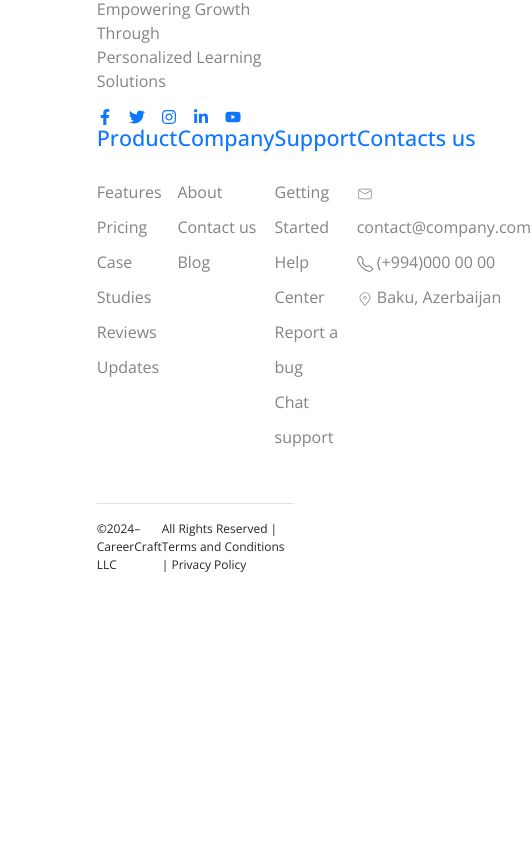
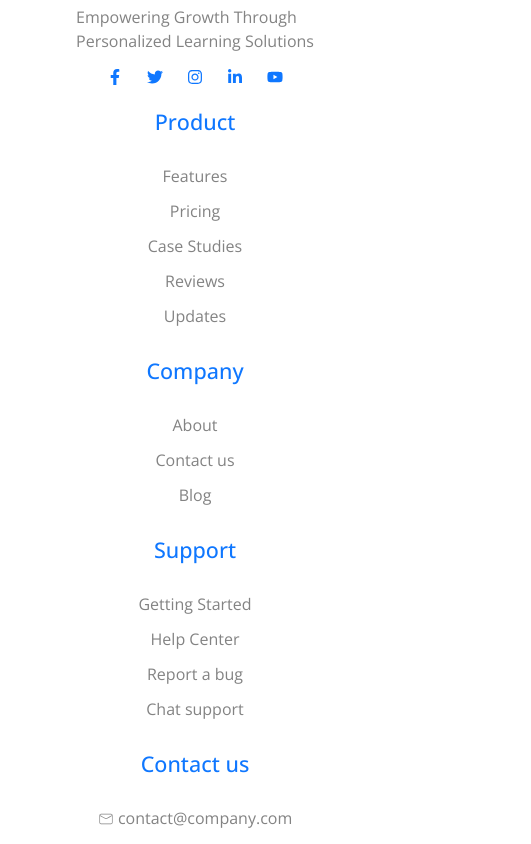
Before and after one commit to Termosfer/careercraft, a React (Vite) app: page /auth/login in a window 390 px wide. Shown: the part 999-1843 px from the top of the page, 531 px wide, since content can reach past the window. Before the commit the page ends 1661 px from the top, so only its background shows below. Built offline with nearby package versions, Linux system fonts and the light colour scheme.

Commit message:
responsive footer

```diff
--- a/src/components/footer/Footer.jsx
+++ b/src/components/footer/Footer.jsx
@@ -16,49 +16,80 @@ import {
 const Footer = () => {
   return (
     <div style={{ background: "#fff" }} className="py-4">
-      <Container className="w-75 p-5">
+      <Container className="p-5 w-75 p-5">
         <Row>
-          <Col>
-            <div className="d-flex flex-column" >
+          <Col xs={12} md={12} lg={3} className="mb-4 mb-md-3">
+            <div className="d-flex flex-column align-items-lg-start align-items-md-center align-items-center pt-2">
               <img src={logo} className="logo mb-3" alt="logo" />
-              <div className="d-flex flex-column text" style={{color:"#838383"}}>
-                <p className="my-0">Empowering Growth Through </p>
+              <div
+                className=" text-md-start text-nowrap"
+                style={{ color: "#838383" }}
+              >
+                <p className="my-0 ">Empowering Growth Through</p>
                 <p>Personalized Learning Solutions</p>
               </div>
-              <div className="d-flex align-items-center column-gap-3" style={{color:"#0F77FF"}}>
-                <FaFacebookF />
-                <FaTwitter />
-                <FaInstagram />
-                <FaLinkedinIn />
-                <FaYoutube />
+              <div
+                className="d-flex justify-content-lg-between justify-content-md-center justify-content-between gap-md-4 gap-4 text-nowrap"
+                style={{ color: "#0F77FF" }}
+              >
+                <FaFacebookF className="" />
+                <FaTwitter className="" />
+                <FaInstagram className="" />
+                <FaLinkedinIn className="" />
+                <FaYoutube className="" />
               </div>
             </div>
           </Col>
-          <Col xs={9}>
-            <div className="d-flex justify-content-between text">
-              <div className="d-flex flex-column text" style={{color:"#838383"}}>
-                <h4 className="mb-4" style={{color:"#0F77FF"}}>Product</h4>
+          <Col xs={12} md={6} lg={2} className="mb-4 mb-md-0">
+            <div
+              className="mx-5 d-flex flex-column align-items-md-center align-items-center align-items-lg-start text-nowrap text"
+              style={{ color: "#838383" }}
+            >
+              <h4 className="mb-4" style={{ color: "#0F77FF" }}>
+                Product
+              </h4>
               <span>Features</span>
               <span>Pricing</span>
               <span>Case Studies</span>
               <span>Reviews</span>
               <span>Updates</span>
             </div>
-              <div className="d-flex flex-column text" style={{color:"#838383"}}>
-                <h4 className="mb-4" style={{color:"#0F77FF"}}>Company</h4>
+          </Col>
+          <Col xs={12} md={6} lg={2} className="mb-4 mb-md-0">
+            <div
+              className="mx-5 d-flex flex-column align-items-md-center align-items-center align-items-lg-start text-nowrap text  "
+              style={{ color: "#838383" }}
+            >
+              <h4 className="mb-4" style={{ color: "#0F77FF" }}>
+                Company
+              </h4>
               <span>About</span>
               <span>Contact us</span>
               <span>Blog</span>
             </div>
-              <div className="d-flex flex-column text" style={{color:"#838383"}}>
-                <h4 className="mb-4" style={{color:"#0F77FF"}}>Support</h4>
+          </Col>
+          <Col xs={12} md={6} lg={2} className="mb-4 mb-md-0">
+            <div
+              className="mx-5 d-flex flex-column align-items-md-center align-items-center align-items-lg-start text-nowrap text"
+              style={{ color: "#838383" }}
+            >
+              <h4 className="mb-4" style={{ color: "#0F77FF" }}>
+                Support
+              </h4>
               <span>Getting Started</span>
               <span>Help Center</span>
               <span>Report a bug</span>
               <span>Chat support</span>
             </div>
-              <div className="d-flex flex-column text" style={{color:"#838383"}}>
-                <h4 className="mb-4" style={{color:"#0F77FF"}}>Contacts us</h4>
+          </Col>
+          <Col xs={12} md={6} lg={3} className="mb-4 mb-md-0">
+            <div
+              className="mx-5 d-flex flex-column align-items-md-center align-items-center align-items-lg-start text-nowrap text"
+              style={{ color: "#838383" }}
+            >
+              <h4 className="mb-4" style={{ color: "#0F77FF" }}>
+                Contact us
+              </h4>
               <span>
                 <CiMail /> contact@company.com
               </span>
@@ -69,16 +100,15 @@ const Footer = () => {
                 <CiLocationOn /> Baku, Azerbaijan
               </span>
             </div>
-            </div>
           </Col>
         </Row>
         <div className="pt-5"></div>
         <div
-          className="d-flex justify-content-between text-dark py-3 border-top"
+          className="d-flex flex-column flex-md-row justify-content-between text-dark py-3 border-top text-center"
           style={{ fontSize: "12px" }}
         >
           <span>©{new Date().getFullYear()}– CareerCraft LLC</span>
-          <span>
+          <span className="text-center text-md-start">
             All Rights Reserved | Terms and Conditions | Privacy Policy
           </span>
         </div>
--- a/src/components/footer/style.css
+++ b/src/components/footer/style.css
@@ -1,12 +1,22 @@
-.footer-logo{
-    font-size: 30px;
-    font-weight: 800;
+.footer-logo {
+  font-size: 30px;
+  font-weight: 800;
 }
 
-h4{
-    font-size: 20px;
+h4 {
+  font-size: 20px;
 }
-.text > span{
-    font-size: 16px;
-    line-height: 35px;
+.text > span {
+  font-size: 16px;
+  line-height: 35px;
+  text-align: left;
 }
+
+.icons {
+    margin: 0;
+  width: 100%;
+  display: flex;
+
+  column-gap: 30px;
+  /* justify-content: space-between; */
+}
--- a/src/config/authSlice.js
+++ b/src/config/authSlice.js
@@ -26,6 +26,8 @@ const authSlice = createSlice({
     clearInput: (state) => {
       state.email = "";
       state.password = "";
+      state.name = "";
+      state.surname = "";
     },
   },
 });
--- a/src/pages/login/Register.jsx
+++ b/src/pages/login/Register.jsx
@@ -16,6 +16,7 @@ import {
   changeLastName,
   changeEmail,
   changePassword,
+  clearInput
 } from "../../config/authSlice";
 function Register() {
   const dispatch = useDispatch();
@@ -54,6 +55,7 @@ function Register() {
       const userData = { name, surname, email, password };
       await dispatch(register(userData)).unwrap();
       toast.success("Successfully registered!");
+      dispatch(clearInput())
       navigate("/auth/login");
     } catch (error) {
       toast.error("Registration failed.");
```
Lines whose indentation alone changed are shown as unchanged.
